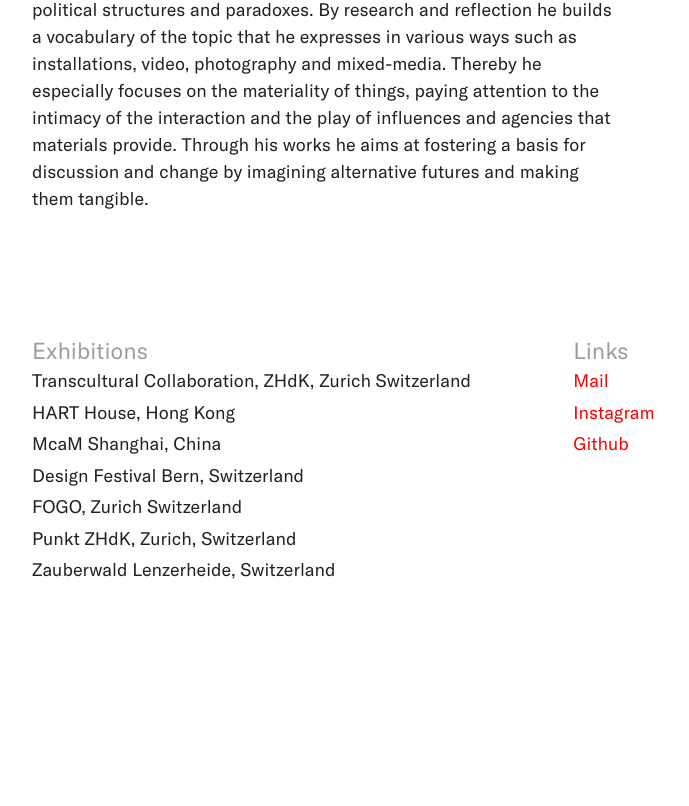
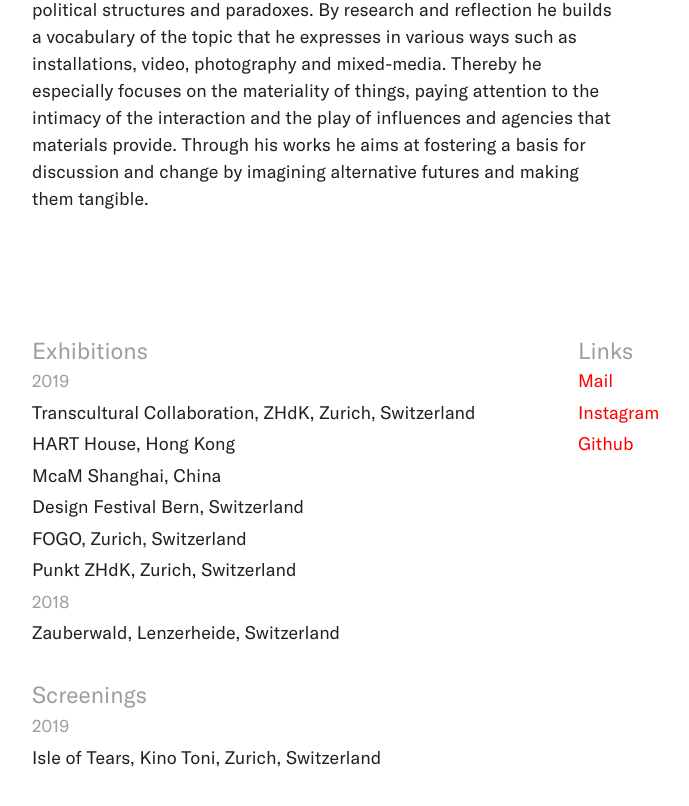
Before and after one commit to duuusen/duych, a Gatsby site: page /about in a window 1280 px wide. Shown: the part 308-1114 px from the top of the page, without its empty margins (95-784 px from the left). Before the commit the page ends 939 px from the top, so only its background shows below. Built offline with nearby package versions, Linux system fonts and the light colour scheme; Gatsby itself is replaced by a stand-in of ours; some packages are replaced by stand-ins of ours.

Commit message:
safari somehow doesn't accept the playsinline... few things in about page changed

```diff
--- a/src/components/video.js
+++ b/src/components/video.js
@@ -35,10 +35,10 @@ export default ({ src }) => (
         >
         <video
             className="video"
-            autoPlay
             muted
             loop
             playsinline
+            autoPlay
             style={{
                 position: 'absolute',
                 top: '50%',
--- a/src/pages/about.js
+++ b/src/pages/about.js
@@ -26,13 +26,20 @@ const AboutPage = ({data, location }) => {
       <div class="about-items">
       <h2>Exhibitions</h2>
       <ul style={{ listStyle: 'none', }}>
-        <li>Transcultural Collaboration, ZHdK, Zurich Switzerland</li>
+        <li><h3>2019</h3></li>
+        <li>Transcultural Collaboration, ZHdK, Zurich, Switzerland</li>
         <li>HART House, Hong Kong</li>
         <li>McaM Shanghai, China</li>
         <li>Design Festival Bern, Switzerland</li>
-        <li>FOGO, Zurich Switzerland</li>
+        <li>FOGO, Zurich, Switzerland</li>
         <li>Punkt ZHdK, Zurich, Switzerland</li>
-        <li>Zauberwald Lenzerheide, Switzerland</li>
+        <li><h3>2018</h3></li>
+        <li>Zauberwald, Lenzerheide, Switzerland</li>
+      </ul>
+      <h2>Screenings</h2>
+      <ul style={{ listStyle: 'none', }}>
+        <li><h3>2019</h3></li>
+        <li>Isle of Tears, Kino Toni, Zurich, Switzerland</li>
       </ul>
       </div>
       <div class="about-items">
```
